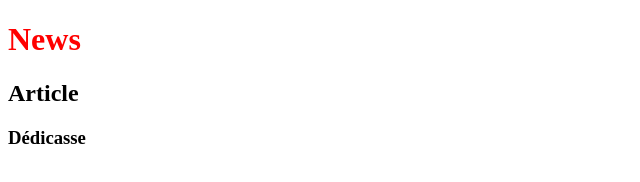
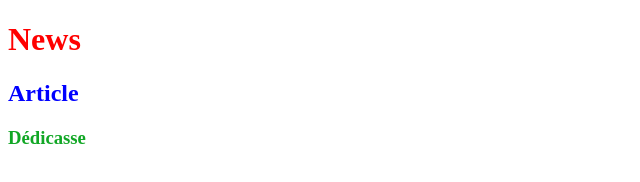
Before and after one commit to Test99917/test, a plain HTML site: page index.html in a window 1280 px wide. Shown: the whole page, without its empty margins (0-640 px from the left). Drawn offline with Linux system fonts and the light colour scheme.

Commit message:
modification de la couleur de h2

```diff
--- a/styles.css
+++ b/styles.css
@@ -1,3 +1,9 @@
 h1 {
     color: red;
  }
+ h2 {
+    color: blue;
+ }
+ h3 {
+    color: rgb(17, 167, 37);
+ }
```
